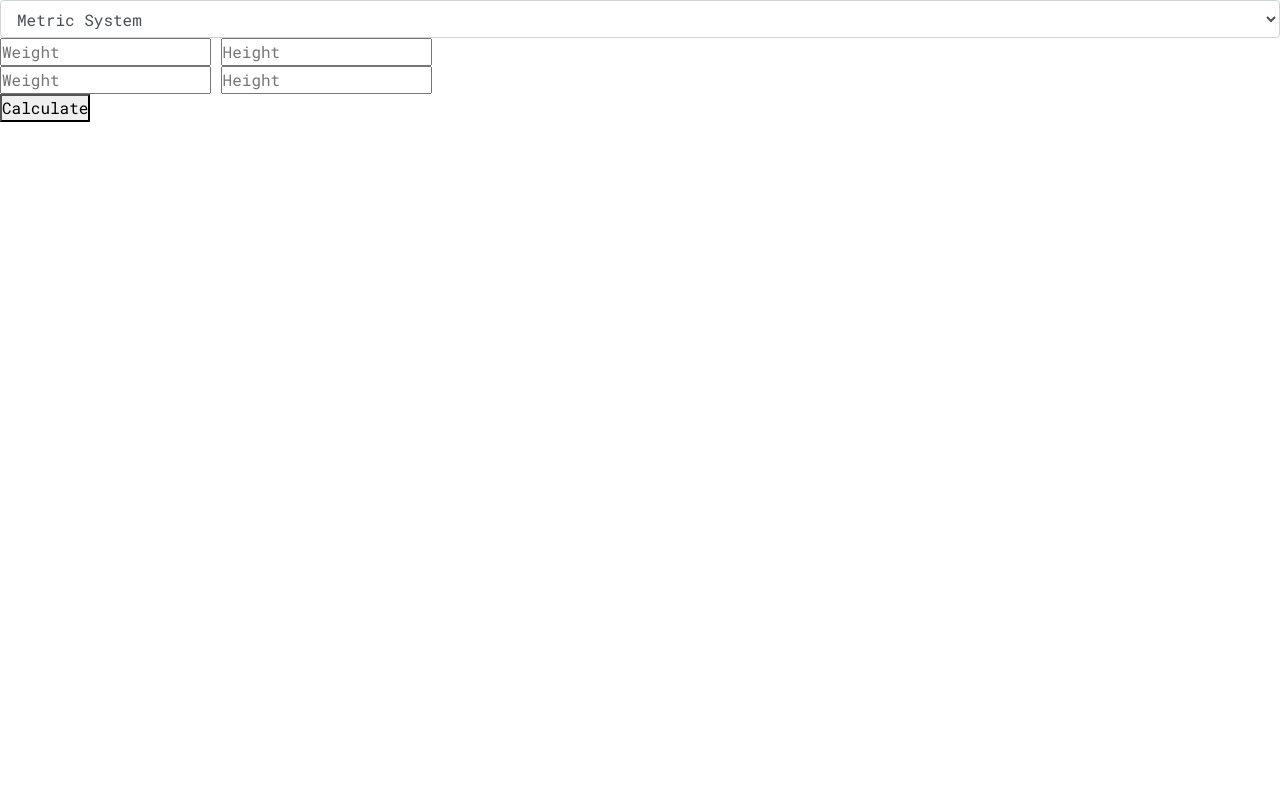
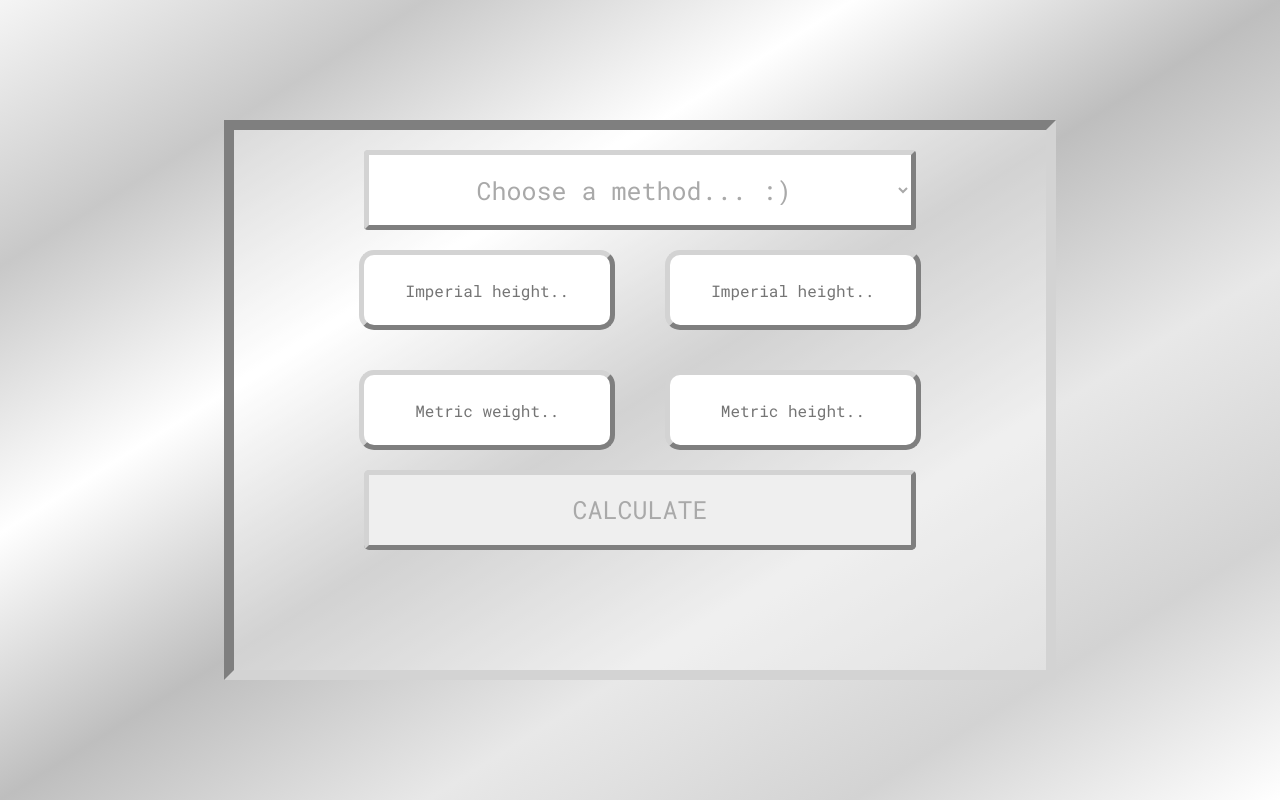
Before and after one commit to HannaSwDn/bmi_challenge, a website: page src/index.html in a window 1280 px wide. Drawn offline with nearby package versions, Linux system fonts and the light colour scheme.

Commit message:
Finished with HTML and CSS

```diff
--- a/src/index.html
+++ b/src/index.html
@@ -5,53 +5,62 @@
     <meta name="viewport" content="width=device-width, initial-scale=1, shrink-to-fit=no">
     <meta http-equiv="X-UA-Compatible" content="ie=edge">
     <link rel="stylesheet" href="https://stackpath.bootstrapcdn.com/bootstrap/4.1.3/css/bootstrap.min.css" integrity="sha384-MCw98/SFnGE8fJT3GXwEOngsV7Zt27NXFoaoApmYm81iuXoPkFOJwJ8ERdknLPMO" crossorigin="anonymous">
+    <!-- Google Fonts + stylesheet -->
     <link rel="stylesheet" href="style.css">
     <link href="https://fonts.googleapis.com/css?family=Roboto+Mono" rel="stylesheet">
+
+    <!-- JavaScript Bootstrap -->
+    <script src="https://code.jquery.com/jquery-3.3.1.slim.min.js" integrity="sha384-q8i/X+965DzO0rT7abK41JStQIAqVgRVzpbzo5smXKp4YfRvH+8abtTE1Pi6jizo" crossorigin="anonymous"></script>
+    <script src="https://cdnjs.cloudflare.com/ajax/libs/popper.js/1.14.3/umd/popper.min.js" integrity="sha384-ZMP7rVo3mIykV+2+9J3UJ46jBk0WLaUAdn689aCwoqbBJiSnjAK/l8WvCWPIPm49" crossorigin="anonymous"></script>
+    <script src="https://stackpath.bootstrapcdn.com/bootstrap/4.1.3/js/bootstrap.min.js" integrity="sha384-ChfqqxuZUCnJSK3+MXmPNIyE6ZbWh2IMqE241rYiqJxyMiZ6OW/JmZQ5stwEULTy" crossorigin="anonymous"></script>
 
     <title>BMI Calculator</title>
 </head>
 <body>
 
+    <div class="wrapper">
         <form id="calculate">
-
+            <div id="frame">
                 <select class="form-control" id="my_select">
+                        <option value="">Choose a method... :)</option>
+                        <option value="imperial">Imperial System</option>
                         <option value="metric">Metric System</option>
-            <option value="imperial">Imperial System</option>
                     </select>
-
                 <!-- Imperial method -->
                 <div id="imperial-inputs">
-            <input type="text" id="weight-in-lbs" placeholder="Weight">
-            <input type="text" id="height-in-in" placeholder="Height">
+                    <input type="text" id="weight-in-lbs" placeholder="Imperial height..">
+                    <input type="text" id="height-in-in" placeholder="Imperial height..">
                 </div>
 
                 <!-- Metric method -->
                 <div id="metric-inputs">
-            <input type="text" id="weight-in-kgs" placeholder="Weight">
-            <input type="text" id="height-in-cm" placeholder="Height">
+                    <input type="text" id="weight-in-kgs" placeholder="Metric weight..">
+                    <input type="text" id="height-in-cm" placeholder="Metric height..">
                 </div>
 
-        <button type="submit" value="Calculate"> Calculate </button>
+                <button type="submit" value="Calculate" id="submit_button"> Calculate </button>
             </form>
 
-    <div>
+            <div id="result">
                 <span id="display_value"></span>
                 <span id="display_message"></span>
+            </div>
+            </div>
     </div>
 
 <!-- JavaScript -->
 
 <script type="text/javascript">
+
     const global = {}
 
     global.calculateForm = document.querySelector('#calculate');
     global.displayValueElement = document.querySelector('#display_value');
     global.displayMessageElement = document.querySelector('#display_message');
     global.methodSelector = document.querySelector('#my_select');
-    global.imperialInputs = document.querySelector('#imperial-inputs');
-    global.metricInputs = document.querySelector('#metric-inputs');
 
     document.addEventListener('DOMContentLoaded', () => {
+
         global.calculateForm.addEventListener('submit', event => {
             event.preventDefault();
             calculateBMI()
@@ -88,9 +97,5 @@
 <!-- External JavaScript files -->
 <script src="js/person.js"></script>
 <script src="js/calculator.js"></script>
-<!-- JavaScript Bootstrap -->
-<script src="https://code.jquery.com/jquery-3.3.1.slim.min.js" integrity="sha384-q8i/X+965DzO0rT7abK41JStQIAqVgRVzpbzo5smXKp4YfRvH+8abtTE1Pi6jizo" crossorigin="anonymous"></script>
-<script src="https://cdnjs.cloudflare.com/ajax/libs/popper.js/1.14.3/umd/popper.min.js" integrity="sha384-ZMP7rVo3mIykV+2+9J3UJ46jBk0WLaUAdn689aCwoqbBJiSnjAK/l8WvCWPIPm49" crossorigin="anonymous"></script>
-<script src="https://stackpath.bootstrapcdn.com/bootstrap/4.1.3/js/bootstrap.min.js" integrity="sha384-ChfqqxuZUCnJSK3+MXmPNIyE6ZbWh2IMqE241rYiqJxyMiZ6OW/JmZQ5stwEULTy" crossorigin="anonymous"></script>
 </body>
 </html>
--- a/src/style.css
+++ b/src/style.css
@@ -1,22 +1,80 @@
 * {
+    box-sizing: border-box;
     font-family: Roboto Mono;
     margin: 0;
     padding: 0;
+    text-align: center;
 }
 
 *:focus {
     outline: none;
 }
 
-/* .form-control {
-    background: linear-gradient(to right bottom, white, #E0E0E0);
-    border-radius: 0px;
-    font-size: 40px;
-    height: 15vh;
-    width: 50vw;
+.wrapper {
+    align-items: center;
+    background: linear-gradient(to right bottom, #F5F5F5, #C8C8C8, #FFFFFF, #BEBEBE, #E8E8E8, #D3D3D3, #FFFFFF);
+    display: flex;
+    height: 100vh;
+    justify-content: center;
+    width: 100vw;
 }
 
-#calculate {
-    height: 100vh;
-    width: 100vw;
-} */
+#my_select {
+    border: 5px outset lightgrey;
+    color: darkgrey;
+    cursor: pointer;
+    font-size: 25px;
+    height: 10vh;
+    margin: auto;
+    margin-top: 20px;
+    transition: all .5s;
+    width: calc(40vw + 40px);
+}
+
+input {
+    border: 5px outset lightgrey;
+    border-radius: 15px;
+    height: 10vh;
+    margin: 20px;
+    width: 20vw;
+}
+
+button {
+    cursor: pointer;
+    margin-top: 5vh;
+    margin-bottom: 2vh;
+    text-transform: uppercase;
+}
+
+#result {
+    color: white;
+    font-size: 30px;
+    line-height: 15vh;
+}
+
+#frame {
+    background-color: rgba(255, 255, 255, .3);
+    border: 10px inset lightgrey;
+    height: 70vh;
+    width: 65vw;
+}
+
+#submit_button {
+    border: 5px outset lightgrey;
+    border-radius: 5px;
+    color: darkgrey;
+    font-size: 25px;
+    height: 10vh;
+    margin: auto;
+    transition: all .5s;
+    width: calc(40vw + 40px);
+}
+
+#submit_button:hover, #my_select:hover {
+    background-color: rgba(0, 0, 0, .2);
+    color: white;
+}
+
+#submit_button:focus, #my_select:hover {
+    outline: none;
+}
```
Lines whose indentation alone changed are shown as unchanged.
